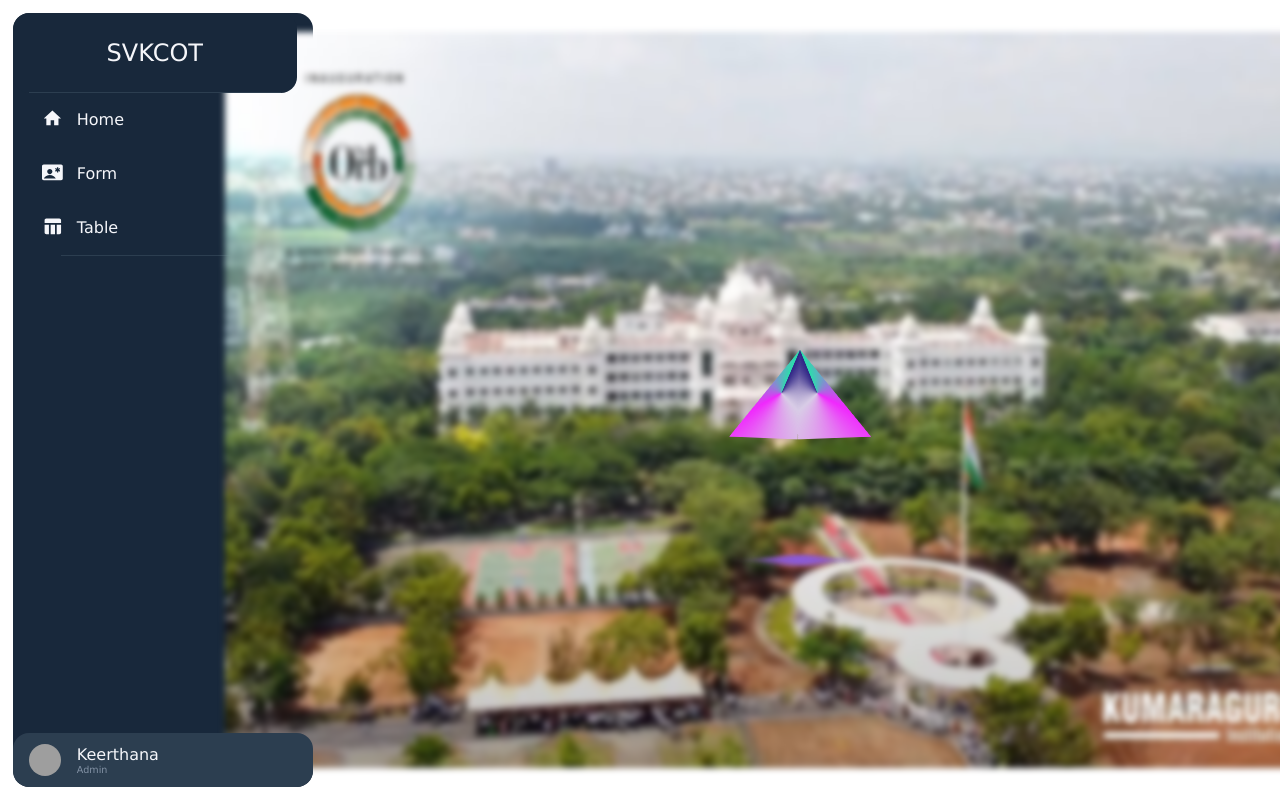
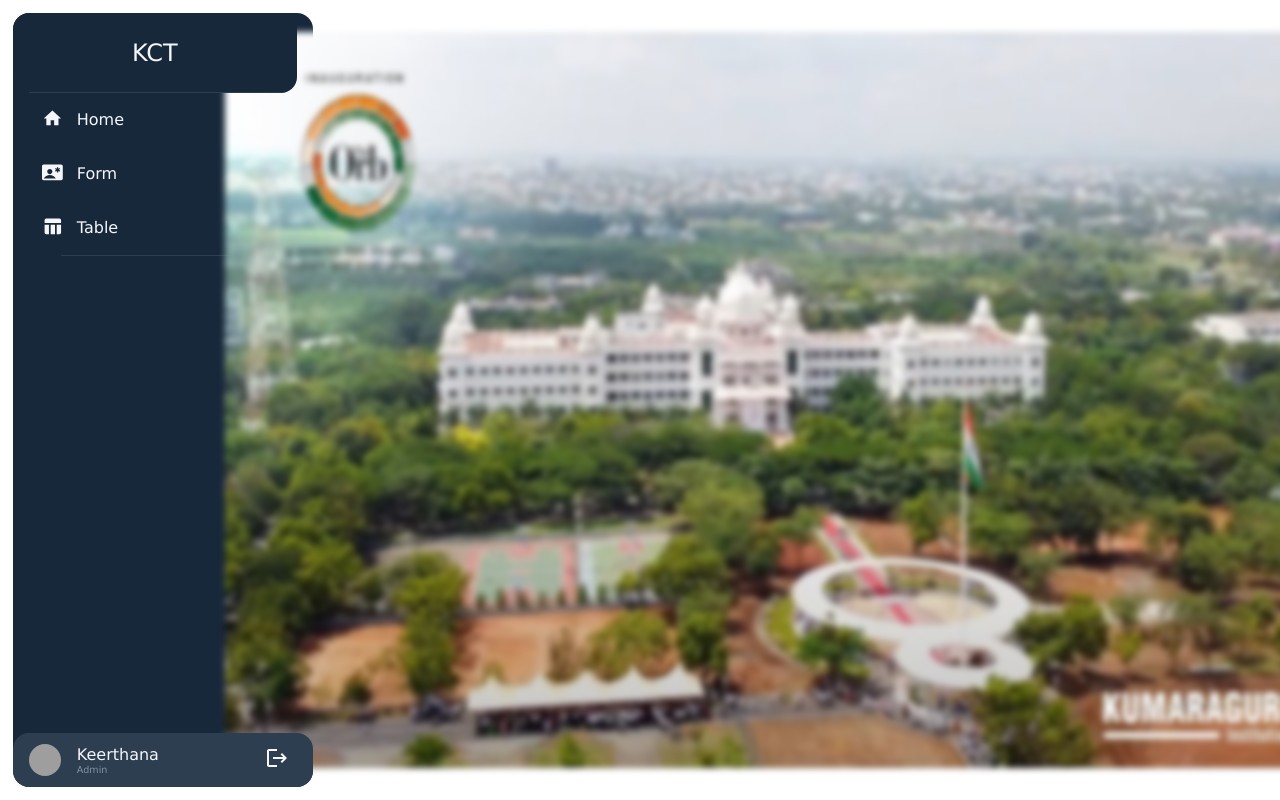
Before and after one commit to sanjayanbu12/KCT-frontend, a React (Create React App) app: page /home in a window 1280 px wide. Shown: the top 800 px of the page. Built offline with nearby package versions, Linux system fonts and the light colour scheme; grey boxes are pictures that could not be loaded.

Commit message:
avatar commit

```diff
--- a/src/components/DashBoard/Dashboard.css
+++ b/src/components/DashBoard/Dashboard.css
@@ -60,12 +60,12 @@ body {
   transform: translate(-50%);
 }
 
-#nav-toggle:checked~#nav-footer #nav-footer-titlebox,
+/* #nav-toggle:checked~#nav-footer #nav-footer-titlebox,
 #nav-toggle:checked~#nav-footer label[for=nav-footer-toggle] {
   opacity: 0;
   transition: opacity 0.1s;
   pointer-events: none;
-}
+} */
 
 #nav-bar {
   position: absolute;
@@ -321,6 +321,8 @@ label[for=nav-toggle] {
   flex-direction: column;
   z-index: 2;
   transition: width 0.2s, height 0.2s;
+  display: flex;
+  justify-content: space-between;
 }
 
 #nav-footer-heading {
@@ -366,9 +368,9 @@ label[for=nav-toggle] {
   min-height: 54px;
 }
 
-#nav-toggle:not(:checked)~#nav-footer-toggle:checked+#nav-footer label[for=nav-footer-toggle] {
+/* #nav-toggle:not(:checked)~#nav-footer-toggle:checked+#nav-footer label[for=nav-footer-toggle] {
   transform: rotate(180deg);
-}
+} */
 
 label[for=nav-footer-toggle] {
   position: absolute;
@@ -378,7 +380,16 @@ label[for=nav-footer-toggle] {
   display: flex;
   align-items: center;
   cursor: pointer;
-  transition: transform 0.2s, opacity 0.2s;
+  /* transition: transform 0.2s, opacity 0.2s; */
+}
+.logout{
+  position: absolute;
+  right: 0;
+  width: 3rem;
+  height: 100%;
+  display: flex;
+  align-items: center;
+  cursor: pointer;
 }
 
 #nav-footer-content {
--- a/src/components/DashBoard/Dashboard.jsx
+++ b/src/components/DashBoard/Dashboard.jsx
@@ -4,12 +4,13 @@ import './Dashboard.css';
 import HomeIcon from '@mui/icons-material/Home';
 import ContactEmergencyIcon from '@mui/icons-material/ContactEmergency';
 import TableChartIcon from '@mui/icons-material/TableChart';
+import LogoutIcon from '@mui/icons-material/Logout';
 const Dashboard = () => {
   return (
 
     <div id="nav-bar">
       <input id="nav-toggle" type="checkbox" />
-      <div id="nav-header"><a id="nav-title">SVKCOT<i class="fab fa-codepen"></i></a>
+      <div id="nav-header"><a id="nav-title">KCT<i class="fab fa-codepen"></i></a>
         {/* <label for="nav-toggle"><span id="nav-toggle-burger"></span></label> */}
         <hr />
       </div>
@@ -25,9 +26,15 @@ const Dashboard = () => {
         <div id="nav-footer-heading">
           <div id="nav-footer-avatar"><img src="https://gravatar.com/avatar/4474ca42d303761c2901fa819c4f2547" /></div>
           <div id="nav-footer-titlebox"><a id="nav-footer-title">Keerthana</a><span id="nav-footer-subtitle">Admin</span></div>
-          <label for="nav-footer-toggle"><i class="fas fa-caret-up"></i></label>
+
+          <div className="logout">
+
+          <Link to="/"><LogoutIcon/></Link>
+            </div>
         </div>
-        <div id="nav-footer-content">
+
+        <div >
+
         </div>
       </div>
 
--- a/src/components/Login/Login.jsx
+++ b/src/components/Login/Login.jsx
@@ -30,7 +30,7 @@ const Login = () => {
             <div className="panels">
                 <div className="signin">
                     <div className="main">
-                        <h1>Login to SVKCOT</h1>
+                        <h1>Login to KCT</h1>
                         {/* <h2 style={{ marginBottom: "20px" }}>Kumarasamy College</h2> */}
                         <h4 style={{ marginBottom: "20px" }}>Enter your login credentials</h4>
                         <form onSubmit={handleSubmit}>
--- a/src/components/Table/StudentTable.jsx
+++ b/src/components/Table/StudentTable.jsx
@@ -55,27 +55,17 @@ const StudentTable = () => {
   };
 
   const handleDelete = async (id) => {
-    Swal.fire({
-      title: 'Are you sure?',
-      text: 'You will not be able to recover this student!',
-      icon: 'warning',
-      showCancelButton: true,
-      confirmButtonColor: '#3085d6',
-      cancelButtonColor: '#d33',
-      confirmButtonText: 'Delete',
-      cancelButtonText: 'Cancel',
-    }).then(async (result) => {
-      if (result.isConfirmed) {
+    const confirmed = window.confirm('Are you sure? You will not be able to recover this student!');
+    if (confirmed) {
       try {
         await axios.delete(`https://kct-backend.onrender.com/api/delete-student/${id}`);
-          Swal.fire('Deleted!', 'The student has been deleted.', 'success');
+        alert('The student has been deleted.');
         getDetails();
       } catch (error) {
         console.log(error);
-          Swal.fire('Error!', 'Failed to delete student.', 'error');
+        alert('Failed to delete student.');
       }
     }
-    });
   };
 
   const getClassCircle = (studentClass) => {
@@ -145,10 +135,10 @@ const StudentTable = () => {
         student._id === id ? { ...student, Status: newStatus } : student
       );
       setDetails(updatedDetails);
-      Swal.fire('Updated!', 'The student status has been updated.', 'success');
+      alert('The student status has been updated.');
     } catch (error) {
       console.log(error);
-      Swal.fire('Error!', 'Failed to update student status.', 'error');
+      alert('Failed to update student status.');
     }
   };
 
--- a/src/components/home/Home.jsx
+++ b/src/components/home/Home.jsx
@@ -1,75 +1,5 @@
 import React from 'react';
-import styled, { keyframes } from 'styled-components';
 import kct from "../../Images/kct college.jpg"
-
-const spin = keyframes`
-  100% {
-    transform: rotateY(360deg);
-  }
-`;
-
-const PyramidLoader = styled.div`
-  position: relative;
-  width: 300px;
-  height: 300px;
-  margin: auto; /* Center align horizontally */
-  perspective: 1000px; /* Added perspective for 3D effect */
-`;
-
-const Wrapper = styled.div`
-  position: relative;
-  width: 100%;
-  height: 100%;
-  transform-style: preserve-3d;
-  animation: ${spin} 4s linear infinite;
-`;
-
-const Side = styled.span`
-  width: 100px;
-  height: 100px;
-  position: absolute;
-  top: 0;
-  left: 0;
-  right: 0;
-  bottom: 0;
-  margin: auto;
-  transform-origin: center top;
-  clip-path: polygon(50% 0%, 0% 100%, 100% 100%);
-`;
-
-const Side1 = styled(Side)`
-  transform: rotateZ(-30deg) rotateY(90deg);
-  background: conic-gradient(#2BDEAC, #F028FD, #D8CCE6, #2F2585);
-`;
-
-const Side2 = styled(Side)`
-  transform: rotateZ(30deg) rotateY(90deg);
-  background: conic-gradient(#2F2585, #D8CCE6, #F028FD, #2BDEAC);
-`;
-
-const Side3 = styled(Side)`
-  transform: rotateX(30deg);
-  background: conic-gradient(#2F2585, #D8CCE6, #F028FD, #2BDEAC);
-`;
-
-const Side4 = styled(Side)`
-  transform: rotateX(-30deg);
-  background: conic-gradient(#2BDEAC, #F028FD, #D8CCE6, #2F2585);
-`;
-
-const Shadow = styled.div`
-  width: 60px;
-  height: 60px;
-  background: #8b5ad5;
-  position: absolute;
-  top: 6;
-  left: 0;
-  right: 0;
-  bottom: 0;
-  margin: auto;
-  transform: rotateX(90deg) translateZ(-40px);
-  filter: blur(12px);
-`;
 
 const animatedBackgroundStyles = {
   width: '100%', // Full viewport width
@@ -86,15 +16,7 @@ const Home = () => {
   return (
     <div style={animatedBackgroundStyles}>
       <img src={kct} alt='kct' style={{ position: "absolute", zIndex: "1", width: "1100px", height: "92%", marginRight: '50px', filter: 'blur(3px)' }} />
-      <PyramidLoader style={{ position: "absolute", zIndex: "2" }}>
-        <Wrapper>
-          <Side1 />
-          <Side2 />
-          <Side3 />
-          <Side4 />
-          <Shadow />
-        </Wrapper>
-      </PyramidLoader>
+
     </div>
   );
 };
```
Lines whose indentation alone changed are shown as unchanged.
